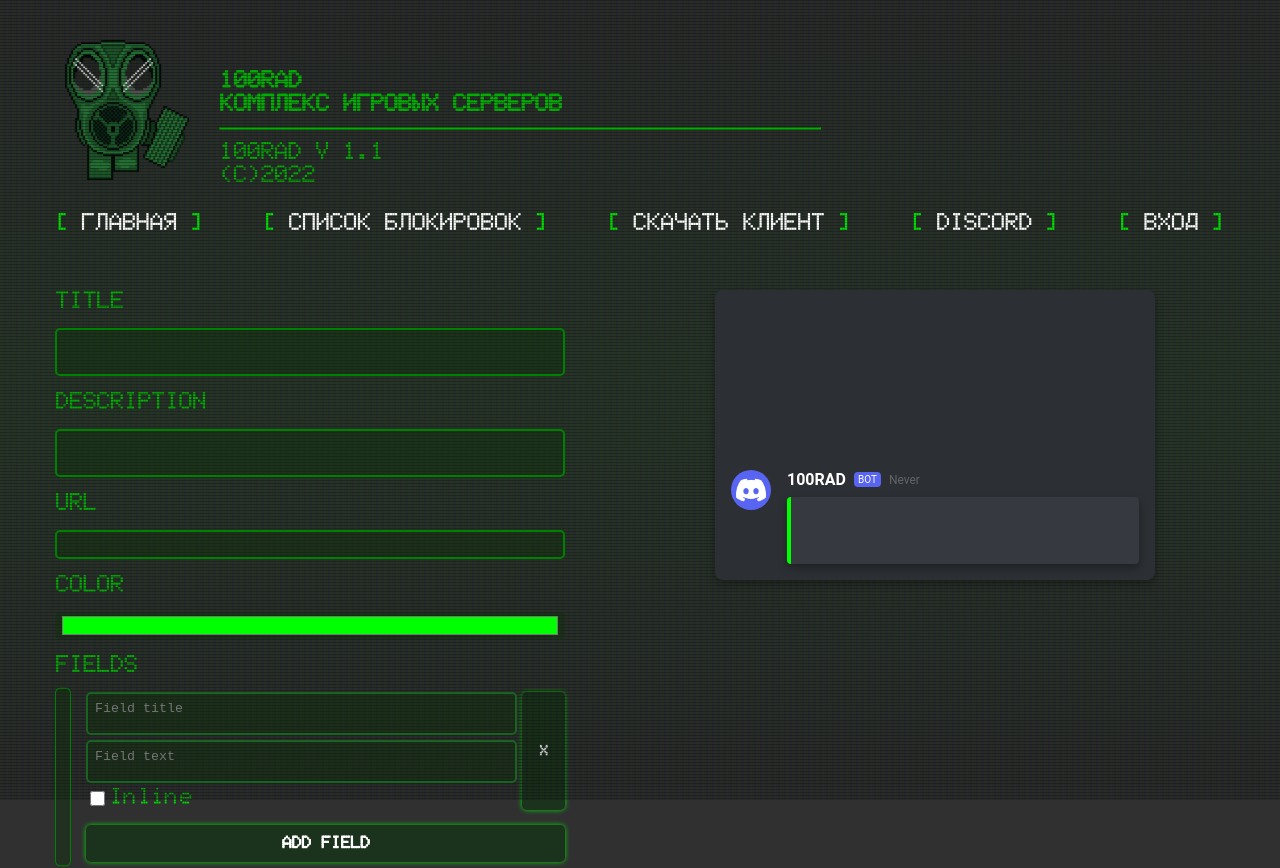
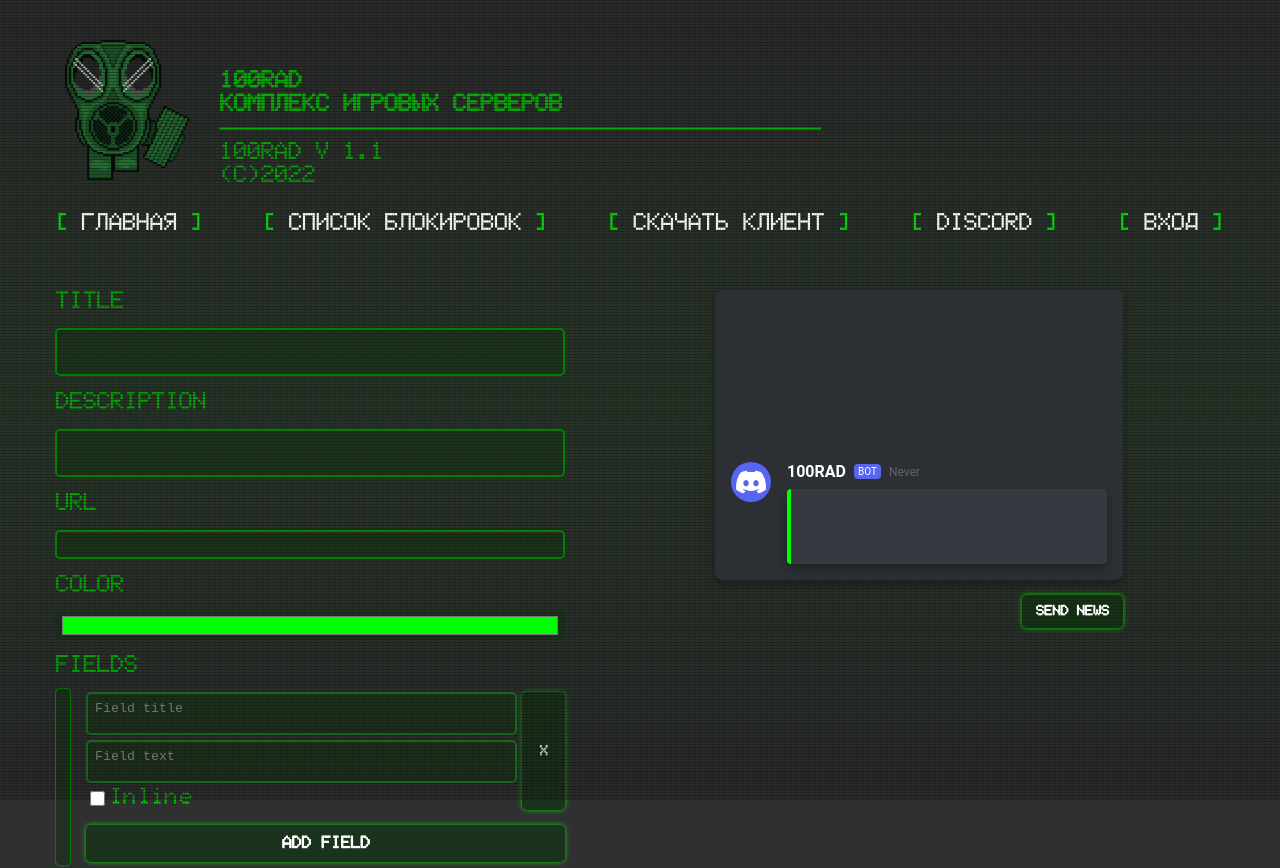
Before and after one commit to rr1me/sn-project, a React (Create React App) app in the folder webpage/: page /embed in a window 1280 px wide. Shown: the top 868 px of the page. Built offline with nearby package versions, Linux system fonts and the light colour scheme.

Commit message:
bot establish preparations

```diff
--- a/webpage/src/Components/EmbedConstructor/EmbedConstructor.js
+++ b/webpage/src/Components/EmbedConstructor/EmbedConstructor.js
@@ -2,16 +2,14 @@
 import {memo, useEffect, useMemo, useRef} from "react";
 import AutoresizableTextarea from "../AutoresizableTextarea/AutoresizableTextarea";
 import {useDispatch, useSelector} from "react-redux";
-import {embedActions} from "../redux/embedSlice";
+import {embedActions, sendEmbedThunk} from "../redux/embedSlice";
 
 import avatar from './avatar.png';
-import {Link} from "react-router-dom";
 
 const {addField, removeField, setAnyField, setFieldBlock, fourInputsReducer, setFooter} = embedActions;
 
 const EmbedConstructor = () => {
     const previewRef = useRef();
-    const messageRef = useRef();
 
     useEffect(() => {
         const eventConsole = () => {
@@ -52,8 +50,13 @@
         })
     }
 
+    const sendBtnHandle = () => {
+        dispatch(sendEmbedThunk());
+    }
+
     return (
         <div className='embedConstructor'>
+
             <div className='field'>
                 Title
                 {useMemoArea(title, handleAnyField('title'), 'textarea')}
@@ -99,8 +102,11 @@
                     </div>
                 </div>
             </div>
+
+
             <div className='preview' ref={previewRef}>
-                <div className='message' ref={messageRef}>
+                <div className='messageWrapper'>
+                    <div className='message'>
                         <div className='avatar'>
                             <img src={avatar}/>
                         </div>
@@ -112,11 +118,19 @@
                             </div>
                             <div className='embed' style={{borderColor: color}}>
                                 <div className='embedContent'>
+                                    <div className='embedAuthor'>
+                                        {author.icon_url ? <img src={author.icon_url} alt={author.proxy_icon_url} width={32} height={32}/> : null}
+                                        <div className='authorName'>{author.url ? <a href={author.url}>{author.name}</a> : author.name}</div>
+                                    </div>
                                     <div className='title'>{url ? <a href={url}>{title}</a> : title}</div>
                                     <div className='desc'>{description}</div>
                                     {getFields()}
                                     <div className='embedImage'>
                                         <img src={image.url} alt={image.proxy_url} width={image.width} height={image.height}/>
+                                    </div>
+                                    <div className='embedFooter'>
+                                        {footer.icon_url ? <img src={footer.icon_url} alt={footer.proxy_icon_url} width={16} height={16}/> : null}
+                                        {footer.text}
                                     </div>
                                 </div>
                                 <div className='embedThumbnail'>
@@ -126,6 +140,13 @@
                         </div>
                     </div>
                 </div>
+
+                <div className='constructorHandle'>
+                    <button className='btn sendBtn' onClick={sendBtnHandle}>Send news</button>
+                </div>
+
+            </div>
+
         </div>
     )
 };
--- a/webpage/src/Components/EmbedConstructor/EmbedConstructor.sass
+++ b/webpage/src/Components/EmbedConstructor/EmbedConstructor.sass
@@ -10,97 +10,128 @@
 
   .preview
     z-index: 1
-    background-color: #2c2f33
-    box-shadow: 0 4px 8px rgb(0 0 0 / 30%)
-    border-radius: 8px
-
-    min-height: 258px
-    height: max-content
-
-    display: flex
-    flex-direction: column
-    justify-content: flex-end
-
-    padding: 16px
-
     width: 80%
 
-    .message
-      font: 16px "Roboto"
-      font-variant-ligatures: no-common-ligatures
+    .constructorHandle
       display: flex
-      gap: 16px
+      justify-content: flex-end
+      .sendBtn
+        padding: 10px 14px
 
-      .bot
-        flex-grow: 1
-        .embed
-          color: white
-          background-color: #36393f
-          padding: 16px
-          border-radius: 4px
-          box-shadow: 0 4px 8px rgba(0,0,0, 30%)
-          margin-top: 8px
-          border-left: 4px solid
+    .messageWrapper
+      background-color: #2c2f33
+      box-shadow: 0 4px 8px rgb(0 0 0 / 30%)
+      border-radius: 8px
 
-          display: flex
-          //flex: 1
+      min-height: 258px
+      height: max-content
+
+      display: flex
+      flex-direction: column
+      justify-content: flex-end
+
+      padding: 16px
+
+      .message
+        font: 16px "Roboto"
+        font-variant-ligatures: no-common-ligatures
+        display: flex
+        gap: 16px
+
+        .bot
+          flex-grow: 1
+          .embed
+            color: white
+            background-color: #36393f
+            padding: 16px
+            border-radius: 4px
+            box-shadow: 0 4px 8px rgba(0,0,0, 30%)
+            margin-top: 8px
+            border-left: 4px solid
+
+            display: flex
+            //flex: 1
 
 
-          .embedThumbnail
-            img
-              max-height: 64px
-              max-width: 64px
+            .embedThumbnail
+              img
+                max-height: 64px
+                max-width: 64px
 
-          .embedContent
-            flex: 1
+            .embedContent
+              flex: 1
 
-            .embedImage
-              img
-                max-height: 400px
-                max-width: 400px
+              .embedFooter
+                font-size: 10px
+                margin-top: 8px
+                display: flex
+                img
+                  border-radius: 50%
+                  object-fit: cover
+                  margin-right: 8px
 
-            .embedField
-              margin-top: 16px
-              .text
-                margin-top: 4px
+              .embedAuthor
+                display: flex
+                align-items: center
+                font-size: 14px
+                a
+                  text-decoration: none
+                  color: white
+                  &:hover
+                    text-decoration: underline
+                img
+                  margin-right: 8px
+                  border-radius: 50%
+                  object-fit: cover
 
-            .title
-              font-weight: 500
-              a
-                text-decoration: none
-                color: #1eb1f1
-            .desc
-              margin-top: 16px
-              color: #ddd
-              font-size: 14px
+              .embedImage
+                margin-top: 8px
+                img
+                  max-height: 400px
+                  max-width: 400px
 
-        .name
-          color: white
-          display: flex
-          align-items: center
+              .embedField
+                margin-top: 16px
+                .text
+                  margin-top: 4px
 
-          gap: 8px
+              .title
+                font-weight: 500
+                a
+                  text-decoration: none
+                  color: #1eb1f1
+              .desc
+                margin-top: 16px
+                color: #ddd
+                font-size: 14px
 
-          .tag
-            background-color: #5865f2
-            padding: 2px 4px
-            font-size: 10px
-            border-radius: 4px
-          .date
-            font-size: 12px
-            opacity: .25
+          .name
+            color: white
+            display: flex
+            align-items: center
+
+            gap: 8px
+
+            .tag
+              background-color: #5865f2
+              padding: 2px 4px
+              font-size: 10px
+              border-radius: 4px
+            .date
+              font-size: 12px
+              opacity: .25
 
 
-      .avatar
-        height: 40px
-        width: 40px
-        border-radius: 50%
-        overflow: hidden
-        img
-          width: 100%
-          height: 100%
-          object-fit: cover
-          object-position: center
+        .avatar
+          height: 40px
+          width: 40px
+          border-radius: 50%
+          overflow: hidden
+          img
+            width: 100%
+            height: 100%
+            object-fit: cover
+            object-position: center
 
   @mixin inputFields
     z-index: 1
--- a/webpage/src/Components/redux/embedSlice.js
+++ b/webpage/src/Components/redux/embedSlice.js
@@ -1,4 +1,17 @@
-import {createSlice} from "@reduxjs/toolkit";
+import {createAsyncThunk, createSlice} from "@reduxjs/toolkit";
+import axios from "axios";
+
+export const sendEmbedThunk = createAsyncThunk(
+    'sendEmbed',
+    async (_, {getState, rejectWithValue}) => {
+        const state = getState()?.embedSlice
+        console.log(state);
+
+        const r = await axios.post('/api/bot/embed', state);
+        console.log(r);
+
+    }
+)
 
 const fieldTemplate = () => {
     return {
```
Also changed, not shown: 1 other file (tests, documents, lock files or other folders). Lines whose indentation alone changed are shown as unchanged.
